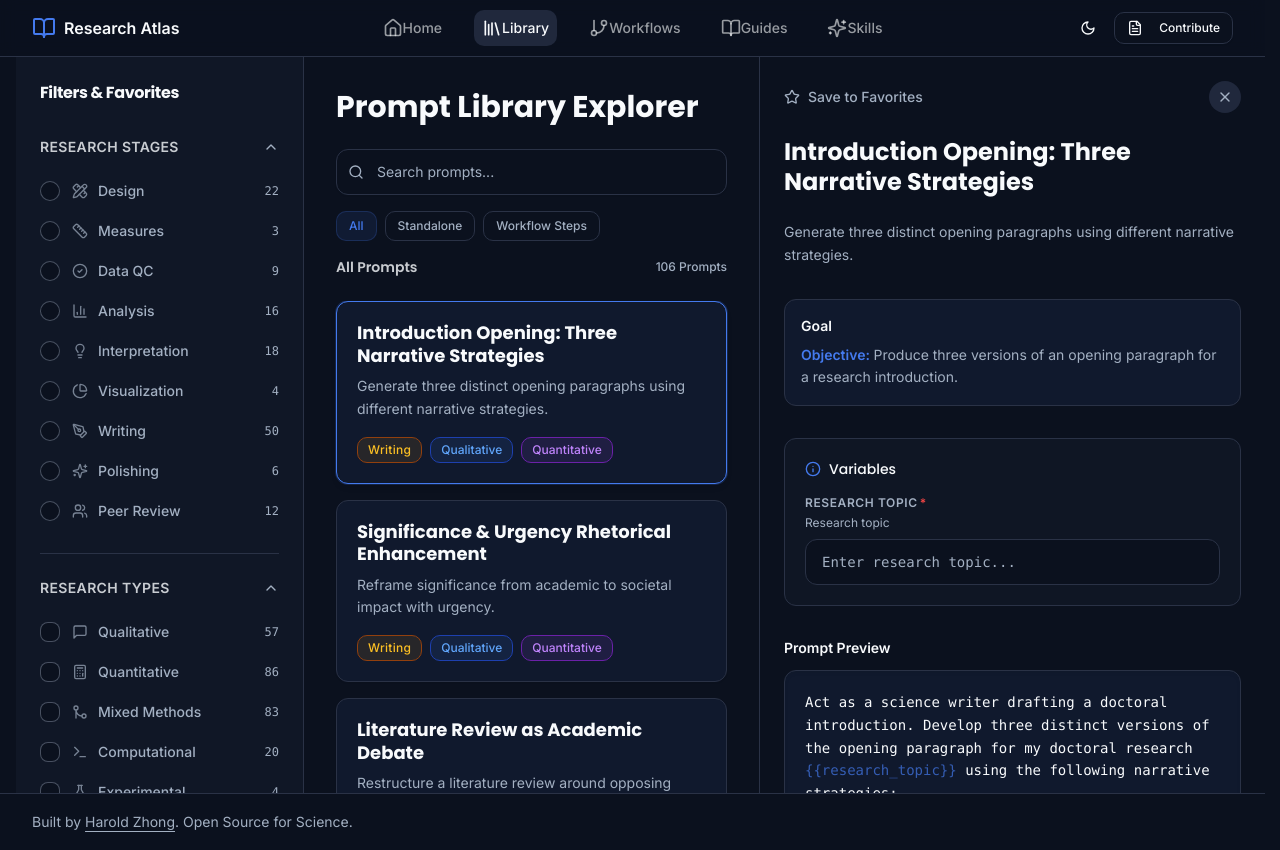
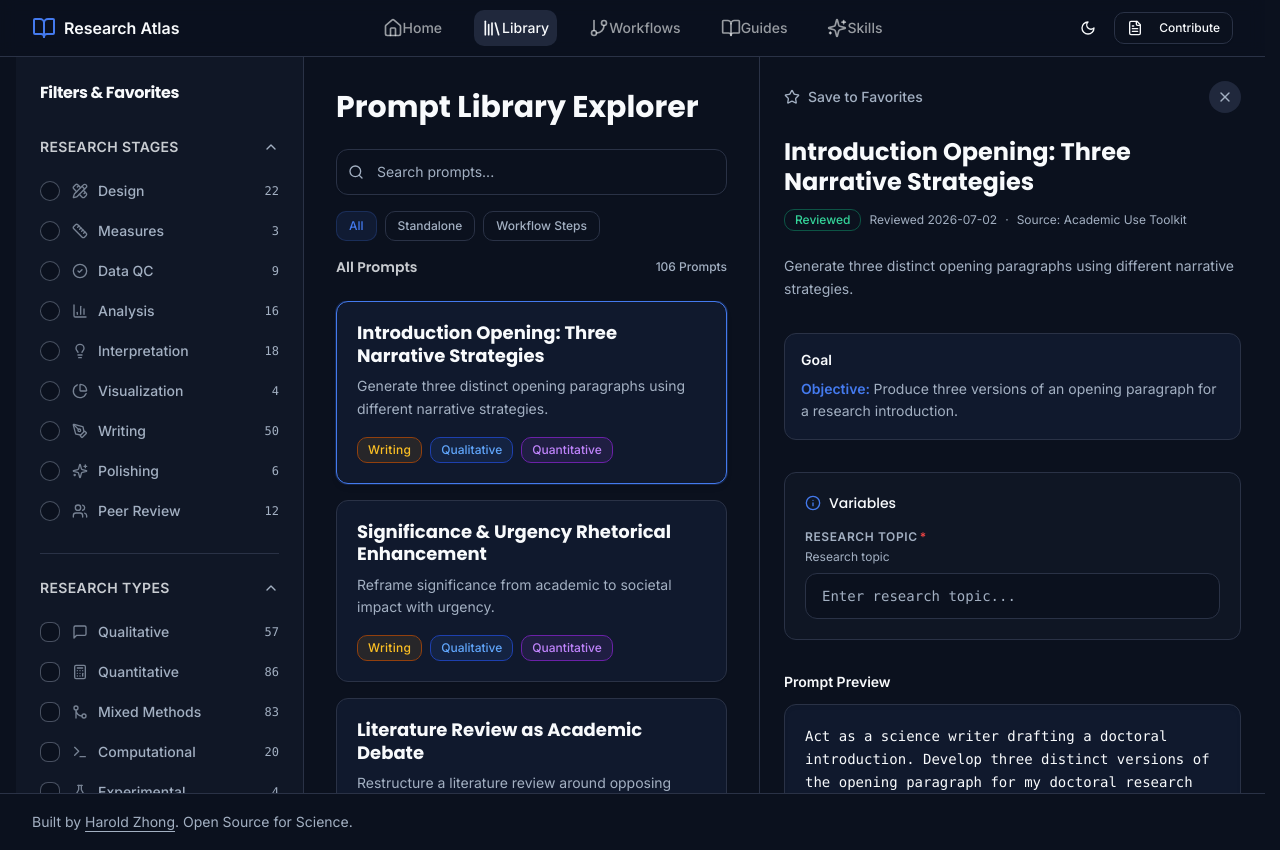
Before and after one commit to ResearchAtlas/Research-Atlas, a React (Vite) app: page /library in a window 1280 px wide. Both pictures are taken after a click on the element 531 px from the left and 392 px from the top of the page. Built offline with nearby package versions, Linux system fonts and the light colour scheme.

Commit message:
feat(library): show provenance status badge on prompt details
Surfaces the quality status (reviewed/unverified/needs refresh/verified),
review date, and source collection introduced by the provenance model, so
researchers can see how much to trust a prompt before using it.

```diff
--- a/src/modules/library/PromptDetailPane.tsx
+++ b/src/modules/library/PromptDetailPane.tsx
@@ -7,9 +7,25 @@ import { X, Check, Clipboard, FileDown, Info, Star, ArrowRight, ArrowLeft } from
 import { motion, AnimatePresence } from 'framer-motion'
 import { cn } from '@/lib/utils'
 import { useFavorites } from '@/lib/favorites'
+import { Badge } from '@/components/ui/badge'
 import { Textarea } from '@/components/ui/textarea'
+import type { ContentStatus } from '@/data/provenance'
 import { prettifyVariableName, usePersistedVariables, useResolvedVariables } from '@/lib/promptVariables'
 import { buildCopyText, buildPromptMarkdown } from '@/lib/promptMarkdown'
+
+const STATUS_LABELS: Record<ContentStatus, string> = {
+    verified: 'Verified',
+    reviewed: 'Reviewed',
+    unverified: 'Unverified',
+    needs_refresh: 'Needs refresh',
+}
+
+const STATUS_STYLES: Record<ContentStatus, string> = {
+    verified: 'border-green-500/40 text-green-600 dark:text-green-400',
+    reviewed: 'border-emerald-500/40 text-emerald-600 dark:text-emerald-400',
+    unverified: 'border-border text-muted-foreground',
+    needs_refresh: 'border-amber-500/40 text-amber-600 dark:text-amber-400',
+}
 
 interface PromptDetailPaneProps {
     prompt: StaticPrompt | null
@@ -87,9 +103,21 @@ export function PromptDetailPane({ prompt, onClose }: PromptDetailPaneProps) {
                 </div>
 
                 {/* Header */}
-                <h2 className="text-2xl font-bold text-foreground mb-6 leading-tight">
+                <h2 className="text-2xl font-bold text-foreground mb-3 leading-tight">
                     {prompt.title}
                 </h2>
+
+                {/* Provenance / quality status */}
+                <div className="flex flex-wrap items-center gap-2 mb-6 text-xs text-muted-foreground">
+                    <Badge variant="outline" className={cn("font-medium", STATUS_STYLES[prompt.provenance.status])}>
+                        {STATUS_LABELS[prompt.provenance.status]}
+                    </Badge>
+                    {prompt.provenance.reviewedAt && (
+                        <span>Reviewed {prompt.provenance.reviewedAt}</span>
+                    )}
+                    <span aria-hidden="true">·</span>
+                    <span>Source: {prompt.provenance.source}</span>
+                </div>
 
                 {/* Main Description */}
                 <p className="text-muted-foreground text-sm leading-relaxed mb-8">
```
